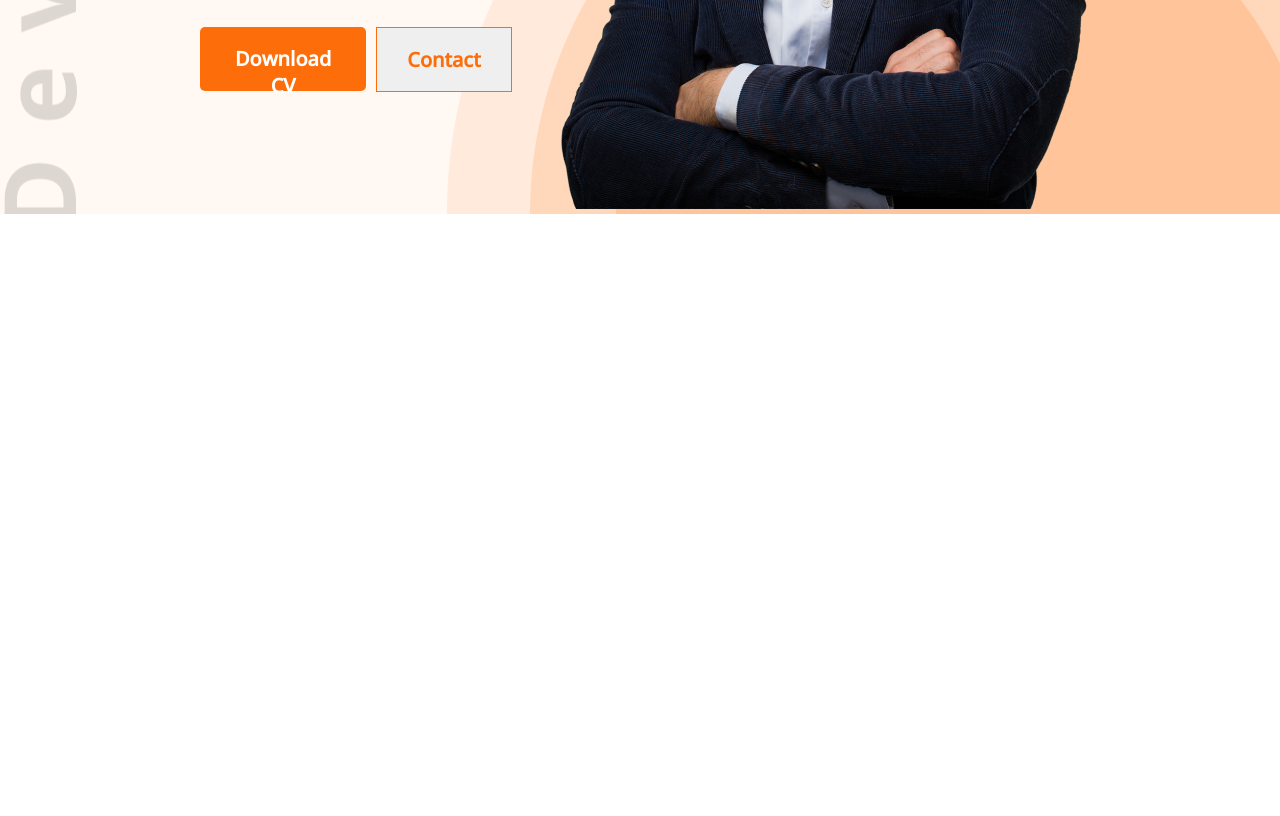
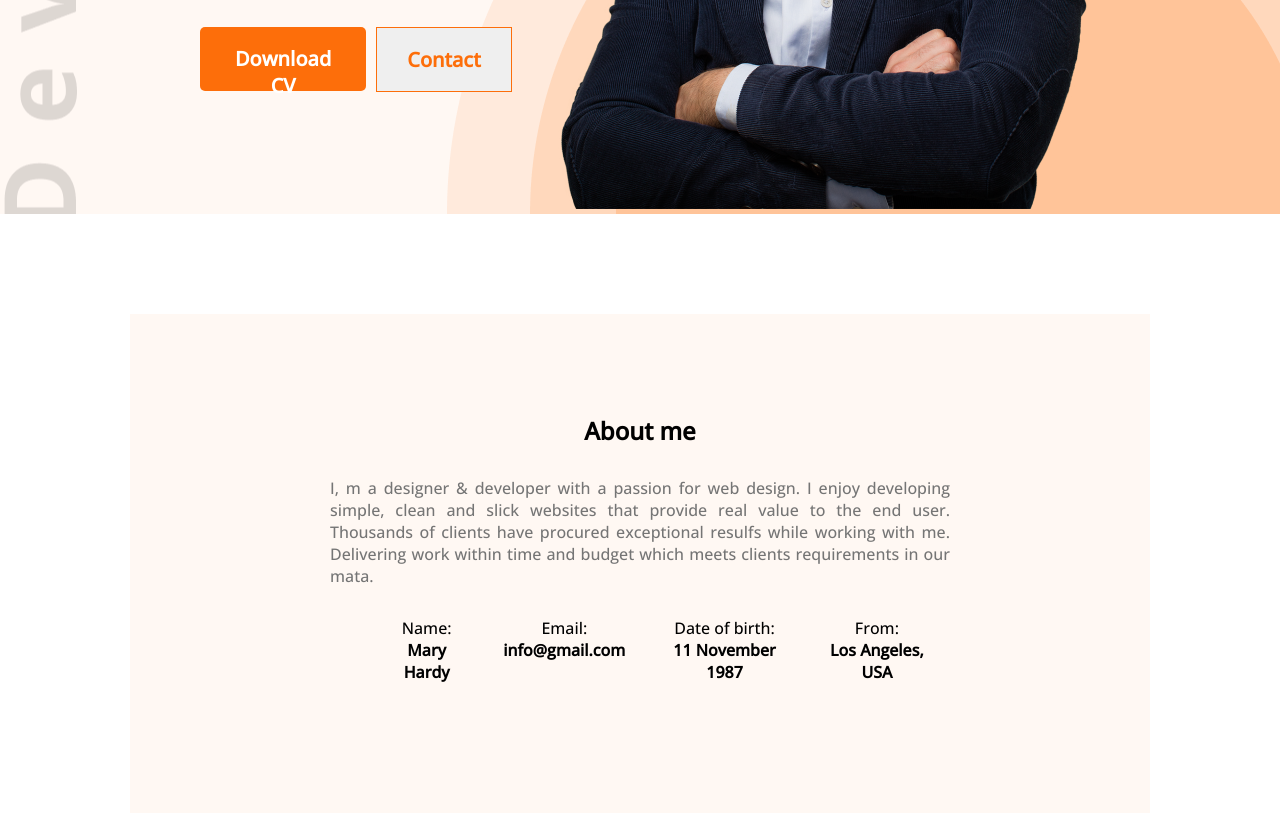
Before and after one commit to Mh-Alamin/projects1, a plain HTML site: page index.html in a window 1280 px wide. Shown: the part 531-1347 px from the top of the page. Before the commit the page ends 800 px from the top, so only its background shows below. Drawn offline with nearby package versions, Linux system fonts and the light colour scheme.

Commit message:
added new section

```diff
--- a/index.css
+++ b/index.css
@@ -86,3 +86,34 @@ nav li{
     font-size:18px;
     margin-bottom:30px;
 }
+
+/*----About main style css */
+
+.about-main{
+    margin:100px 130px;
+    background-color: #FFF8F3;
+}
+
+.about{
+   text-align:center;
+   padding:100px 200px;
+}
+
+.about h2{
+    font-weight: 600;
+    margin-bottom: 30px;
+}
+
+.about p{
+    color:#757575;
+    text-align: justify;
+}
+
+.about ul{
+  list-style: none;
+  display: flex;
+}
+
+.about ul li{
+    padding:30px 20px;
+}
--- a/index.html
+++ b/index.html
@@ -41,8 +41,29 @@
             </div>
         </div>
     </header>
-    <main></main>
-    <footer></footer>
 
+<!--Start About section-->
+
+<main>
+<div class="about-main">
+     <div class="about">
+       <h2>About me</h2>
+       <p>I, m a designer & developer with a passion for web design. I enjoy developing simple, clean and
+        slick websites that provide real value to the end user. Thousands of clients have procured
+        exceptional resulfs while working with me. Delivering work within time and budget which meets
+        clients requirements in our mata.</p>
+        <ul>
+            <li>Name:<br><b>Mary Hardy
+            </b></li>
+            <li>Email:<br><b>info@gmail.com
+            </b></li>
+            <li>Date of birth:<br><b>11 November 1987
+            </b></li>
+            <li>From:<br><b>Los Angeles, USA
+            </b></li>
+        </ul>
+     </div>
+</div>
+</main>
 </body>
 </html>
```
